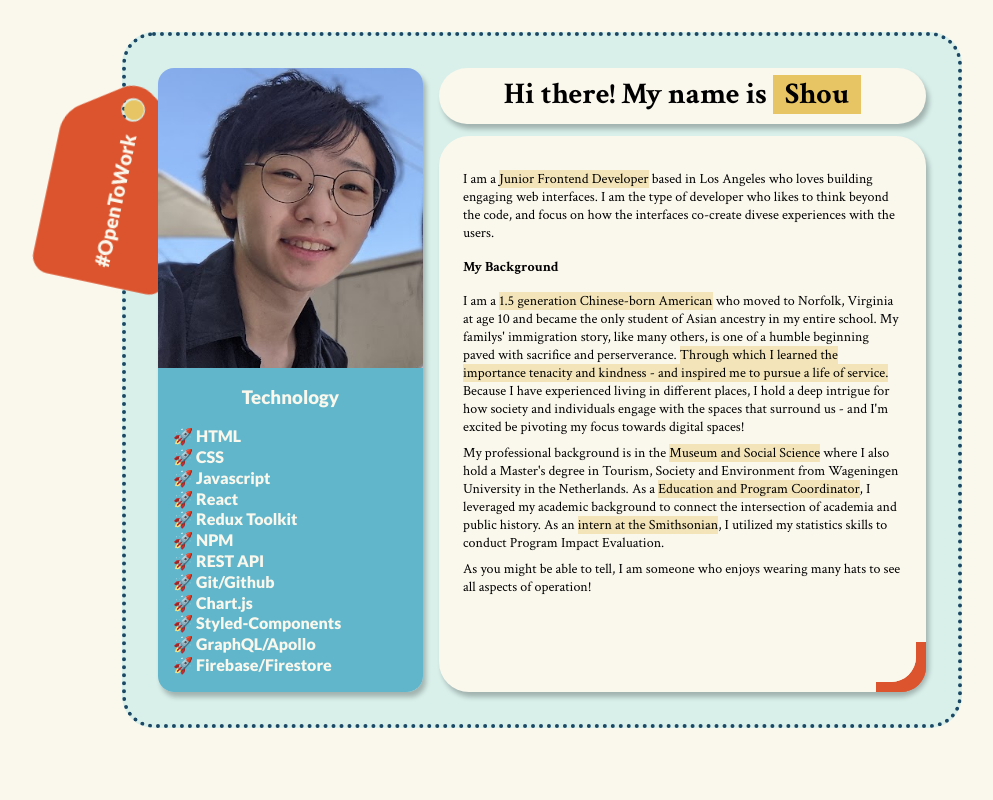
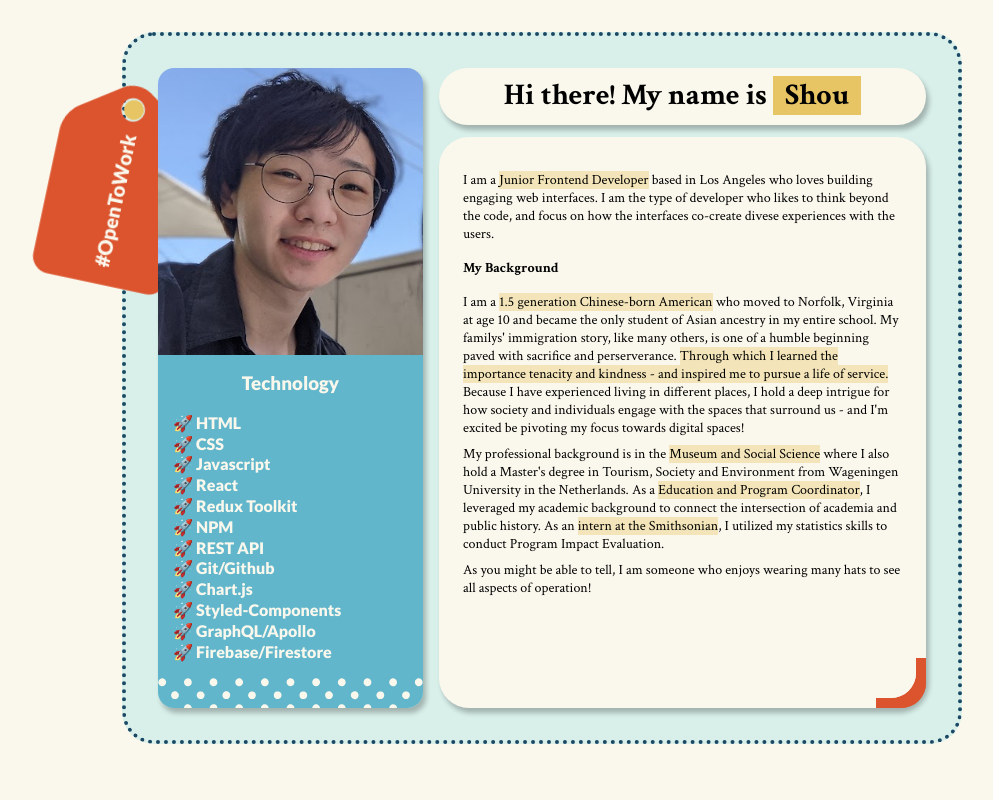
Before and after one commit to shdzhng/portfolio, a React (Create React App) app: page / in a window 1280 px wide. Shown: the top 800 px of the page, without its empty margins (98-1091 px from the left). Built offline with nearby package versions, Linux system fonts and the light colour scheme; a web font is replaced by a local one.

Commit message:
fix handmade

```diff
--- a/src/components/AboutMe/aboutme.styles.js
+++ b/src/components/AboutMe/aboutme.styles.js
@@ -85,7 +85,6 @@ const LeftContainer = styled.aside`
   display: flex;
   flex-direction: column;
   flex-basis: 23%;
-  height: fit-content;
   border-radius: 1em;
   box-shadow: 3px 5px 5px 0px rgba(0, 0, 0, 0.25);
   @media screen and (max-width: 1200px) {
@@ -104,7 +103,6 @@ const LeftContainer = styled.aside`
     width: 1em;
     border-radius: 1em;
     left: -0.15em;
-
     @media screen and (max-width: 750px) {
       display: none;
     }
@@ -149,7 +147,7 @@ const LeftContainer = styled.aside`
 const TechstackContainer = styled.div`
   background-color: ${colors.mediumBlue1};
   border-radius: 0em 0em 1em 1em;
-  height: fit-content;
+  height: 100%;
   flex-shrink: 10;
   display: flex;
   flex-direction: column;
@@ -224,6 +222,7 @@ const AboutMeContainer = styled.div`
   line-height: 1.3em;
   gap: 1em;
   justify-content: space-evenly;
+  justify-content: stretch;
   font-weight: 400;
   color: ${colors.black};
   transition: max-height 1s;
@@ -301,7 +300,8 @@ const ToolTip = styled.span`
 
 const AboutInfo = styled.div`
   width: 100%;
-  height: 100%;
+
+  height: 80vh;
   display: flex;
   flex-direction: column;
   gap: 12px;
@@ -436,9 +436,10 @@ const AboutInfo = styled.div`
       margin: 30px 24px;
       display: flex;
       flex-direction: column;
-      height: 100%;
+      height: fit-content;
       line-height: 24px;
       font-size: 18px;
+
       @media screen and (max-width: 1400px) {
         line-height: 18px;
         font-size: 14px;
@@ -459,6 +460,8 @@ const AboutInfo = styled.div`
       }
 
       .card-footer {
+        display: block;
+        margin: 0;
         text-align: center;
       }
 
--- a/src/components/AboutMe/index.jsx
+++ b/src/components/AboutMe/index.jsx
@@ -30,6 +30,7 @@ function AboutMe() {
 
   return (
     <AboutMeContainer
+      style={{ height: '100vh' }}
       id="about"
       onMouseEnter={() => {
         setShow(true);
```
